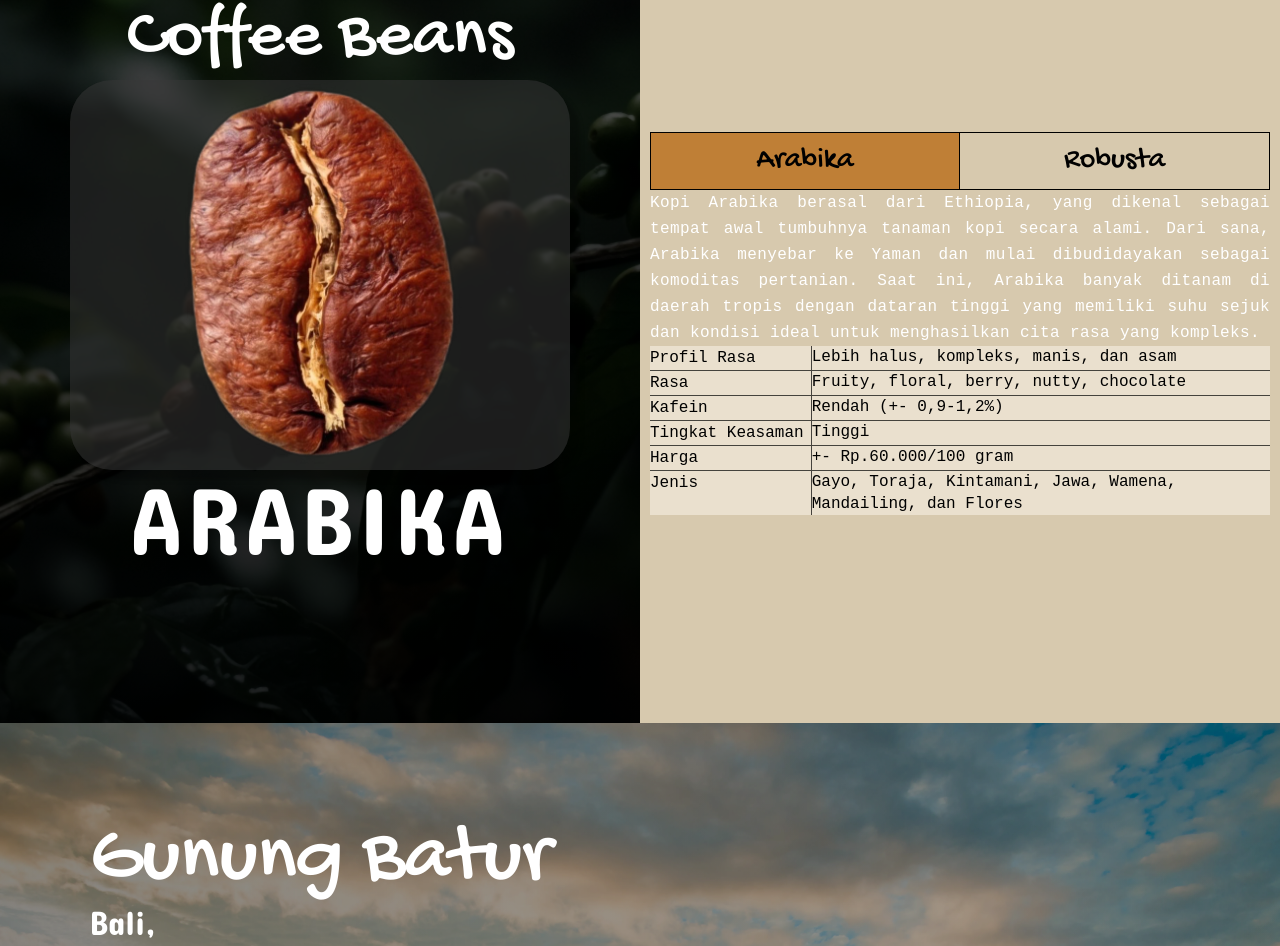
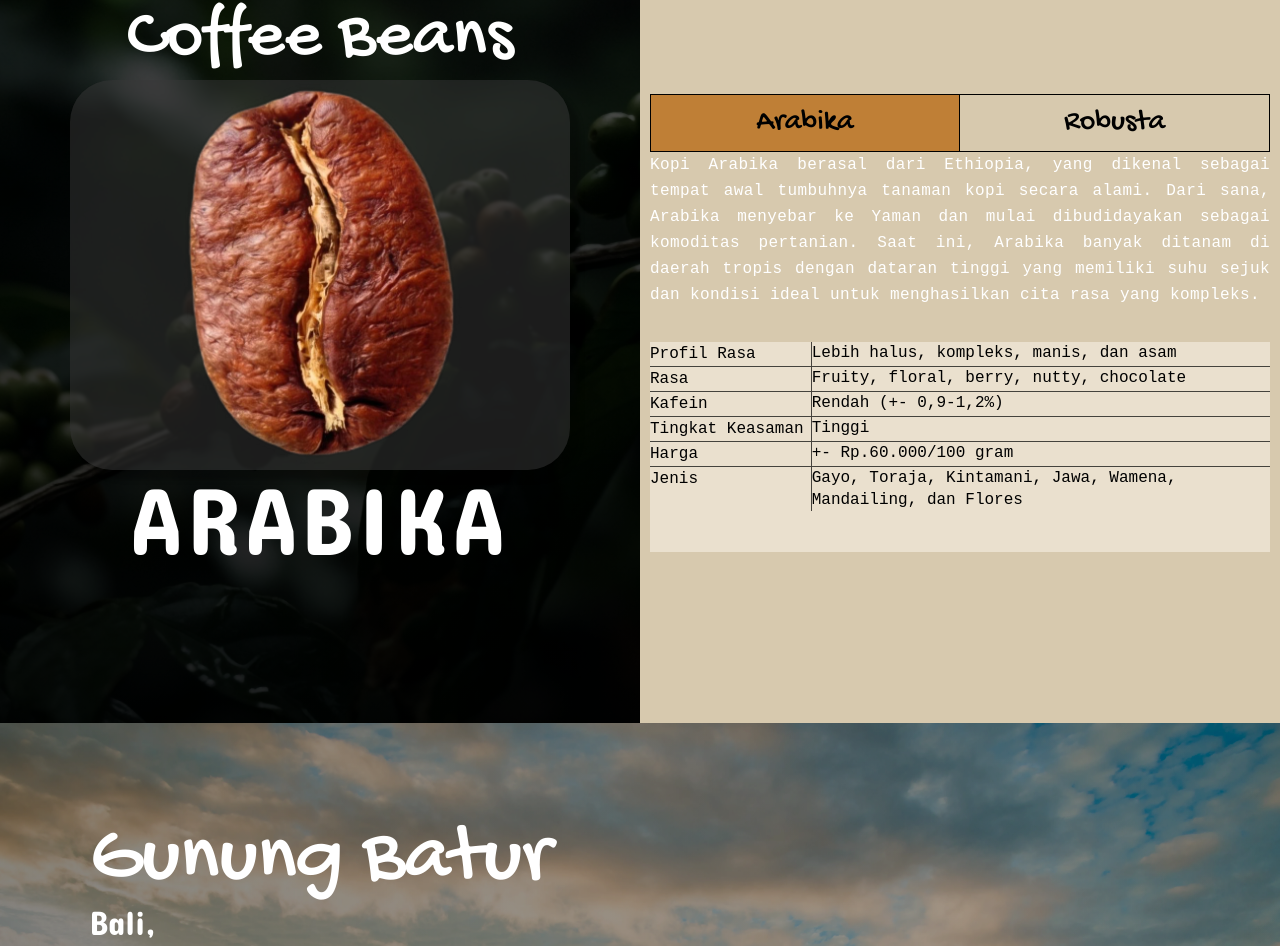
Before and after one commit to Rizky-K31/alamakna, a React (Vite) app: page / in a window 1280 px wide. Shown: the part 877-1823 px from the top of the page. Built offline with nearby package versions, Linux system fonts and the light colour scheme; no server answers; a web font is replaced by a local one.

Commit message:
revisi coffee beans

```diff
--- a/src/components/CoffeeBeans.jsx
+++ b/src/components/CoffeeBeans.jsx
@@ -45,7 +45,7 @@ export default function CoffeeBeans() {
                   key={tab}
                   type="button"
                   onClick={() => setActiveTab(tab)}
-                  className={`h-14 border-r border-black font-gochi text-2xl text-black transition-colors last:border-r-0 md:text-3xl ${
+                  className={`h-14 border-r border-black font-gochi text-2xl text-black transition-colors last:border-r-0 focus:outline-none md:text-3xl ${
                     activeTab === tab ? 'bg-accent' : 'bg-transparent hover:bg-black/5'
                   }`}
                 >
@@ -54,11 +54,11 @@ export default function CoffeeBeans() {
               ))}
             </div>
 
-            <p className="mb-5 text-justify font-azeret text-sm leading-relaxed tracking-wide text-white md:text-base">
+            <p className="mb-5 min-h-[170px] text-justify font-azeret text-sm leading-relaxed tracking-wide text-white md:min-h-[190px] md:text-base">
               {data.deskripsi}
             </p>
 
-            <div className="bg-[#efe6d6]/80 px-6 py-5">
+            <div className="min-h-[210px] bg-[#efe6d6]/80 px-6 py-5">
               <table className="w-full table-fixed border-collapse">
                 <tbody>
                   {data.specs.map((spec, index) => (
```
